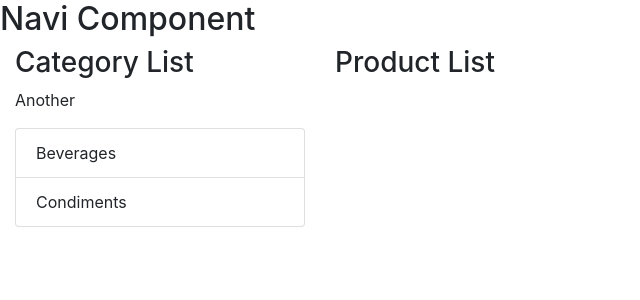
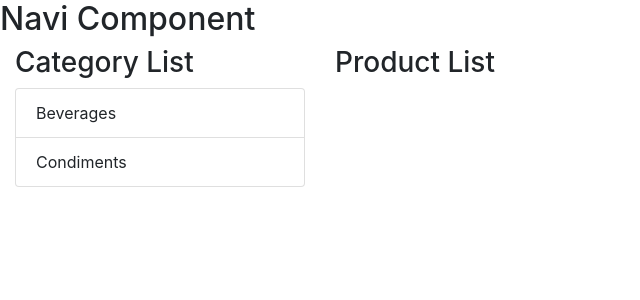
Before and after one commit to dogancanokur/reactcourse, a React (Create React App) app in the folder intro/: page / in a window 1280 px wide. Shown: the top 300 px of the page, without its empty margins (0-640 px from the left). Built offline with nearby package versions, Linux system fonts and the light colour scheme.

Commit message:
componentler arasi data ve event aktarimi

```diff
--- a/intro/src/App.js
+++ b/intro/src/App.js
@@ -2,17 +2,18 @@ import Navi from "./Navi";
 import CategoryList from "./CategoryList";
 import ProductList from "./ProductList";
 import {Col, Container, Row} from "reactstrap";
+import {Component} from "react/cjs/react.production.min";
 
-function App() {
+export default class App extends Component {
+    state = {currentCategory: ""};
 
-    let productInfo = {
-        title: "Product List"
-    }
-    let categoryInfo = {
-        title: "Category List",
-        anotherThing:"Another"
+    changeCategory = (category) => {
+        this.setState({currentCategory: category.categoryName});
     }
 
+    render() {
+        let productInfo = {title: "Product List"};
+        let categoryInfo = {title: "Category List"};
         return (
             <div>
                 <Container fluid={true}>
@@ -21,15 +22,15 @@ function App() {
                     </Row>
                     <Row>
                         <Col xs={3}>
-                        <CategoryList info={categoryInfo}/>
+                            <CategoryList currentCategory={this.state.currentCategory}
+                                          changeCategory={this.changeCategory} info={categoryInfo}/>
                         </Col>
                         <Col xs={9}>
-                        <ProductList info={productInfo}/>
+                            <ProductList currentCategory={this.state.currentCategory} info={productInfo}/>
                         </Col>
                     </Row>
                 </Container>
             </div>
         );
     }
-
-export default App;
+}
--- a/intro/src/CategoryList.js
+++ b/intro/src/CategoryList.js
@@ -1,7 +1,7 @@
 import React, {Component} from 'react';
 import {ListGroup, ListGroupItem} from "reactstrap";
 
-class CategoryList extends Component {
+export default class CategoryList extends Component {
     state = {
         categories: [
             {
@@ -12,52 +12,23 @@ class CategoryList extends Component {
                 categoryId: 2,
                 categoryName: "Condiments"
             }
-        ],
-        currentCategory: ""
+        ]
     };
-
-    // alternatif state ve props olusturma yontemi
-    // constructor(props) {
-    //     super(props);
-    //     this.state = {
-    //         categories: [
-    //             {
-    //                 categoryId: 1,
-    //                 categoryName: "Beverages"
-    //             },
-    //             {
-    //                 categoryId: 2,
-    //                 categoryName: "Condiments"
-    //             }
-    //         ]
-    //         // counterVar: 1 // counterVar degisken ismidir
-    //     }
-    // }
-
-    changeCategory = (category) => { // arrow function
-        this.setState({currentCategory: category.categoryName})
-    }
 
     render() {
         return (
             <div>
                 <h3>{this.props.info.title}</h3>
-                <p>{this.props.info.anotherThing}</p>
-
-                {/*<p>{this.state.counterVar}</p>*/}
-
                 <ListGroup>
                     {
                         this.state.categories.map(category => (
-                            <ListGroupItem onClick={() => this.changeCategory(category)}
+                            <ListGroupItem onClick={() => this.props.changeCategory(category)}
                                            key={category.categoryId}>{category.categoryName}</ListGroupItem>
                         ))
                     }
                 </ListGroup>
-                <h4>{this.state.currentCategory}</h4>
+                <h4>{this.props.currentCategory}</h4>
             </div>
         );
     }
 }
-
-export default CategoryList;
--- a/intro/src/ProductList.js
+++ b/intro/src/ProductList.js
@@ -1,17 +1,12 @@
 import React, {Component} from 'react';
 
 class ProductList extends Component {
-    // eski versiyonda yapmak gerekiyor.
-    // constructor(props) {
-    //     super(props);
-    //     this.state={
-    //     }
-    // }
 
     render() {
         return (
             <div>
                 <h3>{this.props.info.title}</h3>
+                <h3>{this.props.currentCategory}</h3>
             </div>
         );
     }
```
Lines whose indentation alone changed are shown as unchanged.
